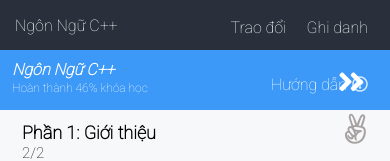
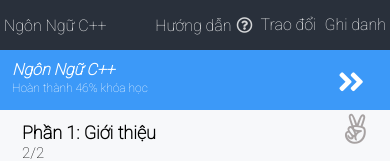
Before and after one commit to LamHueTrung/LHT-CPP-2-9, a plain HTML site: page index.html in a window 390 px wide. Shown: the top 161 px of the page. Drawn offline with Linux system fonts and the light colour scheme.

Commit message:
Update responsive.css

```diff
--- a/asset/css/responsive.css
+++ b/asset/css/responsive.css
@@ -1,4 +1,4 @@
-@media (max-width: 739px) {
+@media  (max-width: 739px) {
     html {
         width: 740px;
     }
@@ -61,3 +61,14 @@
         margin-bottom: 50px !important;
     }
 }
+@media  (max-width: 639px) {
+    .ten_khoa_hoc {
+        margin-left: 4px;
+    }
+    .nav-list {
+        margin-right: 0;
+    }
+    .nav-item {
+        margin: 17px 4px;
+    }
+}
```
